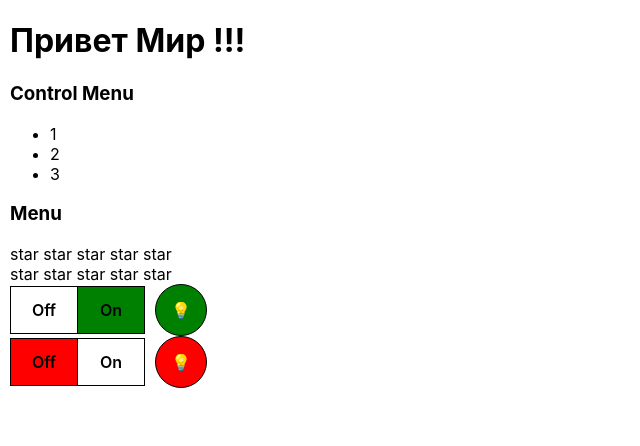
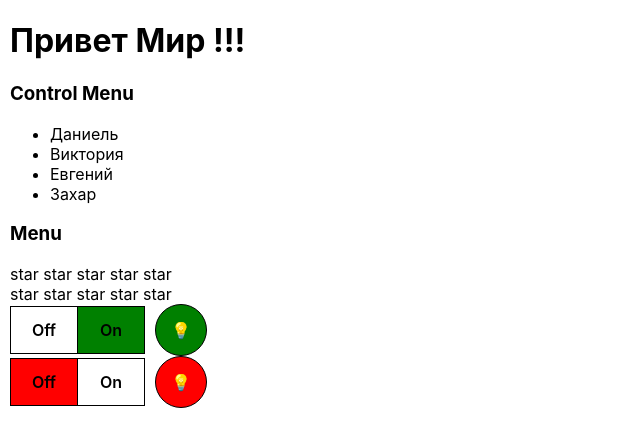
Before and after one commit to DaniyelGit/react-mini-practicum, a React (Create React App) app: page / in a window 1280 px wide. Both pictures are taken after a click on the element "Control Menu". Shown: the top 446 px of the page, without its empty margins (0-640 px from the left). Built offline with nearby package versions, Linux system fonts and the light colour scheme.

Commit message:
studied the behavior of uncontrolled input

```diff
--- a/src/App.tsx
+++ b/src/App.tsx
@@ -22,6 +22,12 @@ function App() {
          <Accordion title={'Control Menu'}
                     collapsed={collapsed}
                     setCollapsed={setCollapsed}
+                    item={[
+                       {id: 1, title: 'Даниель'},
+                       {id: 2, title: 'Виктория'},
+                       {id: 3, title: 'Евгений'},
+                       {id: 4, title: 'Захар'}
+                    ]}
          />
          <UnControlledAccordion title={'Menu'}/>
 
--- a/src/components/Accordion/Accordion.tsx
+++ b/src/components/Accordion/Accordion.tsx
@@ -1,8 +1,10 @@
-import React, {useState} from "react";
+import React from "react";
 
 export type AccordionPropsType = {
    title: string
+   item: Array<{id: number, title: string}>
    collapsed: boolean
+   color?: string
    /**
     * Callback that is called when any item clicked
     * @param value true/false
@@ -14,9 +16,9 @@ export function Accordion(props: AccordionPropsType) {
 
    return (
       <div>
-         <AccordionTitle title={props.title} setCollapsed={props.setCollapsed} collapsed={props.collapsed}/>
+         <AccordionTitle title={props.title} setCollapsed={props.setCollapsed} collapsed={props.collapsed} color={props.color}/>
          {
-            !props.collapsed && <AccordionBody/>
+            !props.collapsed && <AccordionBody item={props.item}/>
          }
       </div>
    );
@@ -26,21 +28,30 @@ export function Accordion(props: AccordionPropsType) {
 type PropsAccordionTitle = {
    title: string
    collapsed: boolean
+   color?: string
    setCollapsed: (collapsed: boolean) => void
 }
 
 function AccordionTitle(props: PropsAccordionTitle) {
    return (
-      <h3 onClick={() => props.setCollapsed(!props.collapsed)}>{props.title}</h3>
+      <h3 onClick={() => props.setCollapsed(!props.collapsed)} style={{color: props.color? props.color : 'black'}}>{props.title}</h3>
    );
 }
 
-function AccordionBody() {
+type AccordionBodyPropsType = {
+   item: Array<{id: number, title: string}>
+}
+
+function AccordionBody(props: AccordionBodyPropsType) {
    return (
       <ul>
-         <li>1</li>
-         <li>2</li>
-         <li>3</li>
+         {
+            props.item.map(item => {
+               return (
+                 <li key={item.id}>{item.title}</li>
+               );
+            })
+         }
       </ul>
    );
 }
```
Also changed, not shown: 2 other files (tests, documents, lock files or other folders).
